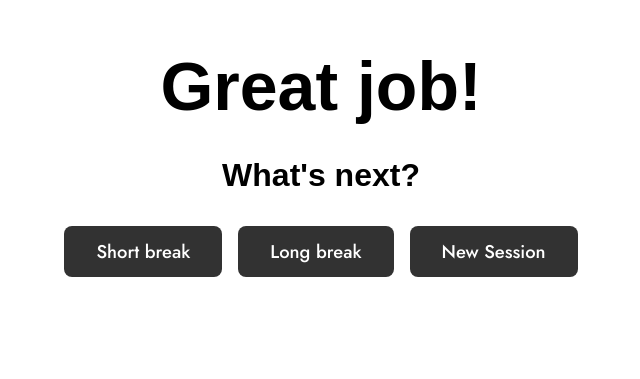
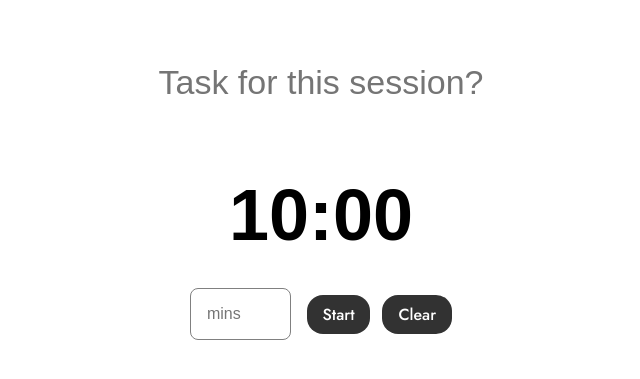
Before and after one commit to maishamir/pomodoroTimer, a React (Vite) app: page / in a window 1280 px wide. Shown: the part 113-492 px from the top of the page, without its empty margins (319-959 px from the left). Built offline with nearby package versions, Linux system fonts and the light colour scheme; no server answers.

Commit message:
refactored code to use custom hook

```diff
--- a/src/App.jsx
+++ b/src/App.jsx
@@ -1,13 +1,20 @@
-import React from 'react'
-import ActiveSession from './components/ActiveSession/ActiveSession'
-import CompletionScreen from './components/CompletionScreen/CompletionScreen'
+import React, { useState } from "react";
+import ActiveSession from "./components/ActiveSession/ActiveSession";
+import CompletionScreen from "./components/CompletionScreen/CompletionScreen";
+import BreakScreen from "./components/BreakScreen/BreakScreen";
 
 function App() {
+  const [sessionType, setSessionType] = useState("active");
+
   return (
-      // <ActiveSession/>
-      <CompletionScreen/>
-
-  )
+    <>
+      {sessionType == "active" && <ActiveSession />}
+      {/* {sessionType == "longBreak" && <BreakScreen type={"long"}/>} */}
+      {sessionType == "shortBreak" && <BreakScreen type={"short"}/>}
+      {/* // <ActiveSession /> */}
+      {/* // <CompletionScreen /> */}
+    </>
+  );
 }
 
-export default App
+export default App;
--- a/src/components/ActiveSession/ActiveSession.jsx
+++ b/src/components/ActiveSession/ActiveSession.jsx
@@ -2,15 +2,10 @@ import { useState, useEffect, useRef } from "react";
 import "./ActiveSession.scss";
 import InputForm from "../InputForm/InputForm";
 import TimerDisplay from "../TimerDisplay/TimerDisplay";
-import notificationSound from "../../assets/Timer complete.mp3"
-import useSound from "use-sound";
+
+import useTimer from "../../hooks/useTimer";
 function ActiveSession() {
   const [input, setInput] = useState();
-  const [seconds, setSeconds] = useState(0);
-  const [minutes, setMinutes] = useState(10);
-  const [isRunning, setIsRunning] = useState(false);
-  const [buttonText, setButtonText] = useState("Start");
-  const [timeEditable, setTimeEditable] = useState(true);
 
   const [isInputField, setIsInputField] = useState(true);
   const [focusSession, setFocusSession] = useState("");
@@ -19,36 +14,9 @@ function ActiveSession() {
 
   const [shouldFocusInput, setShouldFocusInput] = useState(false)
 
-  const [playSound] = useSound(notificationSound, {
-    volume: 2.0,
-  });
-
   const inputRef = useRef(null);
 
-  function handleStartStop(e) {
-    e.preventDefault();
-    setTimeEditable(false);
-
-    if (isRunning) {
-      setIsRunning(false);
-      setButtonText("Start");
-    } else {
-      const minutesToSet = input ? input : 10;
-      setMinutes(minutesToSet);
-      setSeconds(0);
-      setIsRunning(true);
-      setButtonText("Pause");
-      setTimeEditable(false);
-    }
-  }
-
-  function handleClear() {
-    setMinutes(input ? input : 10);
-    setSeconds(0);
-    setIsRunning(false);
-    setButtonText("Start");
-    setTimeEditable(true);
-  }
+  const {minutes, seconds, buttonText, handleStartStop, timeEditable, handleClear} = useTimer(input || 10, "active")
 
   function handleBlur(e) {
     if (e.target.value === "") {
@@ -72,42 +40,6 @@ function ActiveSession() {
       inputRef.current.focus();  // Focus the input after it becomes visible
     }
   }, [shouldFocusInput, isInputField]);
-
-  useEffect(() => {
-    if (!isRunning) return;
-
-    const tick = () => {
-      if (seconds === 0 && minutes === 0) {
-        playSound();
-        setIsRunning(false);
-        setSessions((prevSession) => prevSession + 1);
-        setButtonText("Start");
-        setTimeEditable(true);
-        return;
-      }
-
-      setSeconds((prevSecond) => {
-        if (prevSecond > 0) {
-          return prevSecond - 1;
-        } else {
-          return 1;
-        }
-      });
-
-      if (seconds === 0) {
-        setMinutes((prevMinutes) => {
-          if (prevMinutes > 0) {
-            return prevMinutes - 1;
-          } else {
-            return 0;
-          }
-        });
-      }
-    };
-
-    const timeoutID = setTimeout(tick, 1000);
-    return () => clearTimeout(timeoutID);
-  }, [seconds, isRunning]);
 
   return (
     <main className="app">
--- /dev/null
+++ b/src/components/BreakScreen/BreakScreen.jsx
@@ -0,0 +1,34 @@
+import React, { useState } from "react";
+import TimerDisplay from "../TimerDisplay/TimerDisplay";
+import notificationSound from "../../assets/Timer complete.mp3";
+import useSound from "use-sound";
+import "./BreakScreen.scss";
+
+function BreakScreen({ type }) {
+
+  // set the timer based on user selection
+  var timeToSet;
+  if (type === "short") {
+    timeToSet = { minutes: 5, seconds: 0 };
+  } else if (type === "long") {
+    timeToSet = { minutes: 10, seconds: 0 };
+  }
+
+
+  // function to start timer
+
+  console.log(timeToSet);
+  const [timer, setTimer] = useState(timeToSet);
+  return (
+    <div className="breakScreen">
+      <h1 className="breakScreen__title">Break</h1>
+      <TimerDisplay minutes={timer.minutes} seconds={timer.seconds} />
+      <div className="breakScreen__buttons">
+        <button className="breakScreen__button">Start</button>
+        <button className="breakScreen__button">Reset</button>
+      </div>
+    </div>
+  );
+}
+
+export default BreakScreen;
--- /dev/null
+++ b/src/components/BreakScreen/BreakScreen.scss
@@ -0,0 +1,34 @@
+.breakScreen {
+    height: 100vh;
+    display: flex;
+    flex-direction: column;
+    align-items: center;
+    margin-top: 30vh;
+
+    &__title {
+        font-family: sans-serif;
+        font-size: 3rem;
+        margin-bottom: 2rem;
+    }
+
+    &__buttons {
+        width: 100vw;
+        display: flex;
+        justify-content: center;
+        gap: 1rem;
+
+    }
+
+    &__button {
+        padding: 0.75em 2rem;
+        font-size: 1.15rem;
+        border: none;
+        border-radius: 8px;
+        font-weight: 500;
+        font-family: "Jost",sans-serif;
+        background: rgb(50, 50, 50);
+        color: white;
+        cursor: pointer;
+        margin-top: 2rem;
+    }
+}
--- /dev/null
+++ b/src/hooks/useTimer.jsx
@@ -0,0 +1,88 @@
+import { useState, useEffect } from "react";
+import notificationSound from "../assets/Timer complete.mp3";
+import useSound from "use-sound";
+
+function useTimer(initialMinutes, sessionType) {
+  //define states for minutes, seconds, and isRunning
+  //states common between active sessions and breaks
+  const [minutes, setMinutes] = useState(initialMinutes);
+  const [seconds, setSeconds] = useState(0);
+  const [isRunning, setIsRunning] = useState(false);
+  const [buttonText, setButtonText] = useState("Start");
+
+  // only for active sessions
+  const [timeEditable, setTimeEditable] = useState(true);
+
+  // notification sound
+  const [playSound] = useSound(notificationSound, {
+    volume: 2.0,
+  });
+
+  // function to start timer
+  function handleStartStop(e) {
+    e.preventDefault();
+
+    // this line is only relevant when it's an active session
+    if (isRunning) {
+      setIsRunning(false);
+      setButtonText("Start");
+    } else {
+      setMinutes(initialMinutes);
+      setSeconds(0);
+      setIsRunning(true);
+      setButtonText("Pause");
+    }
+    sessionType === "active" && setTimeEditable(false);
+  }
+
+  // function to reset/clear the timer
+  function handleClear() {
+    setMinutes(initialMinutes);
+    setSeconds(0);
+    setIsRunning(false);
+    setButtonText("Start");
+    sessionType === "active" && setTimeEditable(true);
+  }
+
+  // useEffect to run the timer; only works when timer is running; obvs lol
+  useEffect(() => {
+    if (!isRunning) return;
+
+    const tick = () => {
+      if (seconds === 0 && minutes === 0) {
+        playSound();
+        setIsRunning(false);
+        setButtonText("Start");
+        sessionType === "active" && setTimeEditable(true);
+        return;
+      }
+
+      setSeconds((prevSecond) => {
+        if (prevSecond > 0) {
+          return prevSecond - 1;
+        } else {
+          return 1;
+        }
+      });
+
+      if (seconds === 0) {
+        setMinutes((prevMinutes) => {
+          if (prevMinutes > 0) {
+            return prevMinutes - 1;
+          } else {
+            return 0;
+          }
+        });
+      }
+    };
+
+    const timeoutID = setTimeout(tick, 1000);
+    return () => clearTimeout(timeoutID);
+  }, [seconds, isRunning]);
+
+    return {
+        minutes, seconds, buttonText, handleStartStop, handleClear, timeEditable
+    }
+}
+
+export default useTimer;
```
